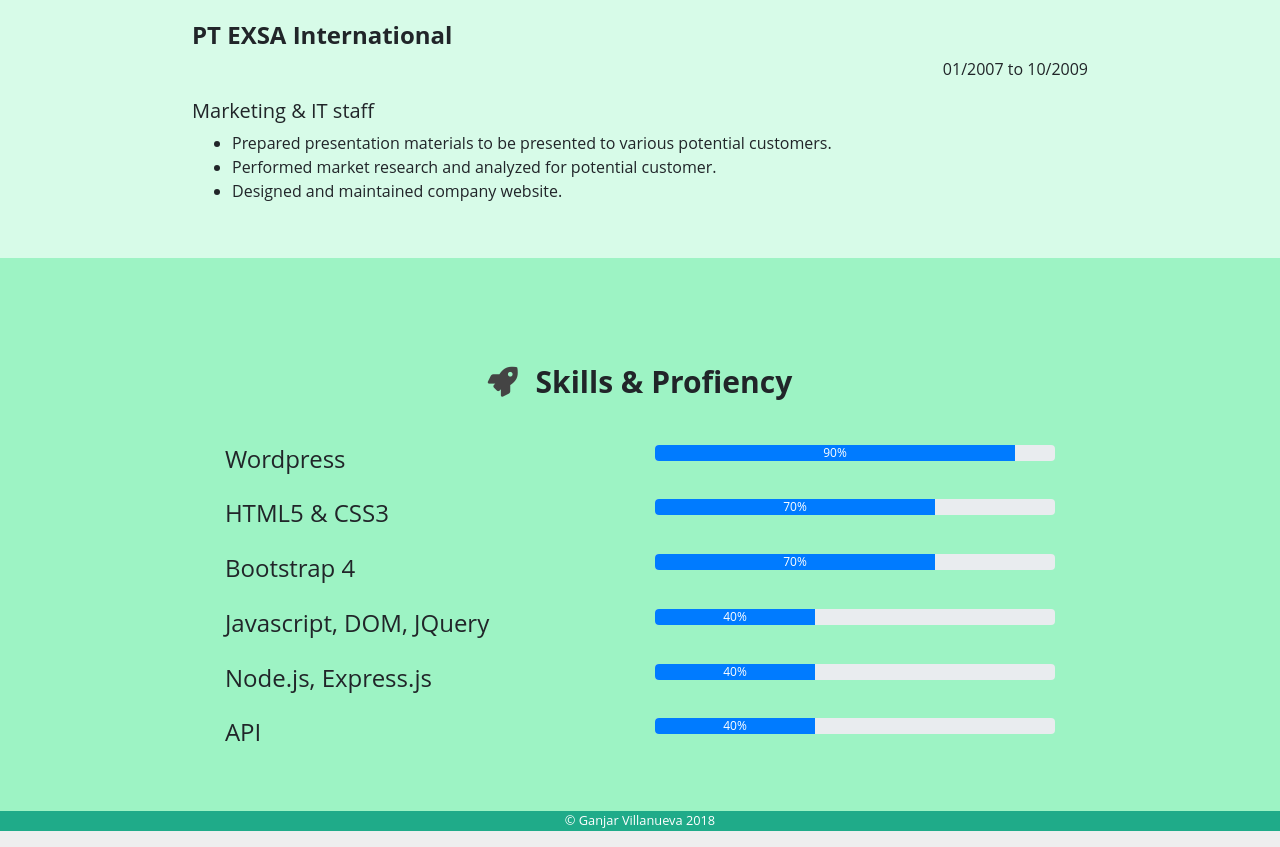
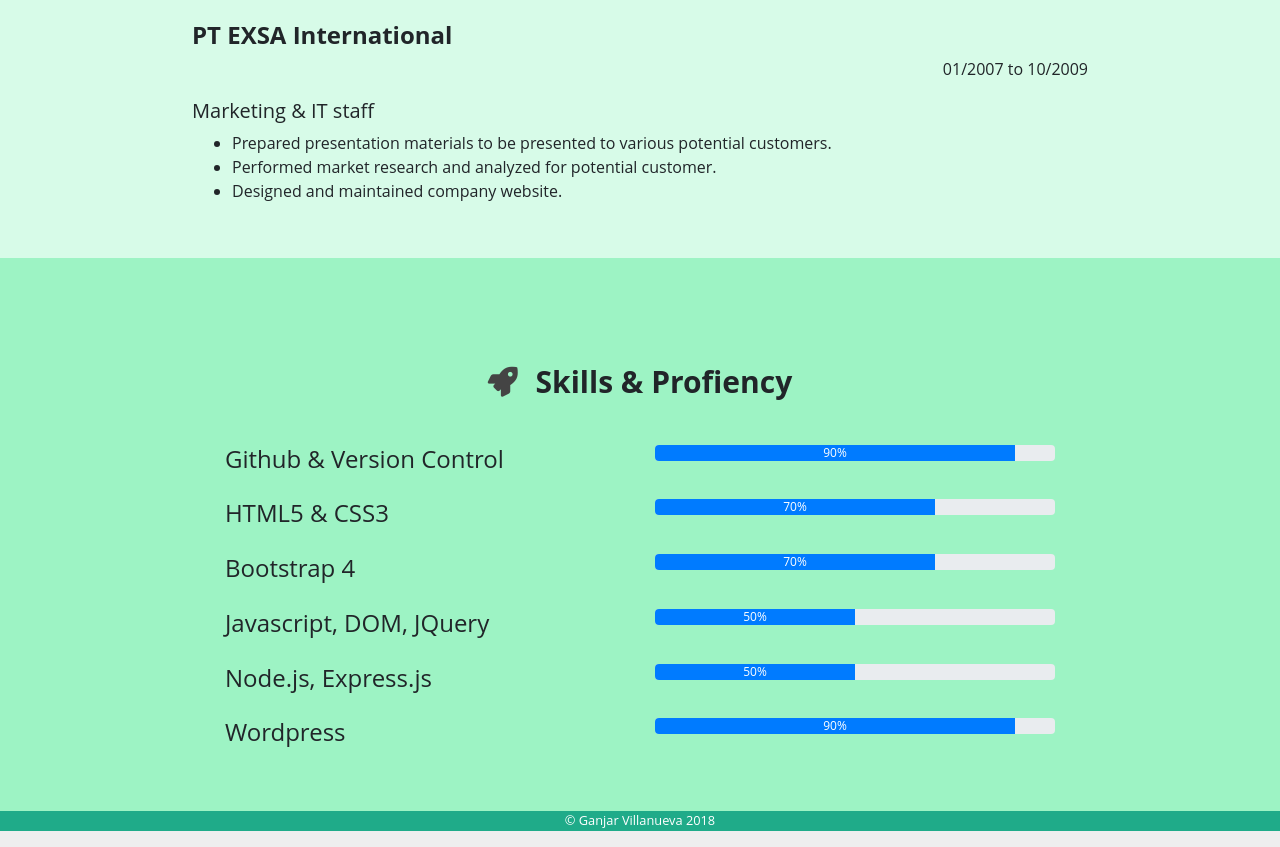
Before and after one commit to syd17/My-CV, a plain HTML site: page index.html in a window 1280 px wide. Shown: the part 3355-4202 px from the top of the page. Drawn offline with nearby package versions, Linux system fonts and the light colour scheme.

Commit message:
update cv

```diff
--- a/index.html
+++ b/index.html
@@ -308,22 +308,9 @@
       <h3 class="exp-h3"><i class="icon fas fa-rocket"></i>Skills & Profiency</h3>
     </div>
     <!-- skill -->
-    <!-- <div class="skillrow row">
-      <div class="col-lg-6">
-        <h4>Github</h4>
-      </div>
-      <div class="col-lg-6">
-        <div class="progress">
-          <div class="progress-bar" role="progressbar" aria-valuenow="90" aria-valuemin="0" aria-valuemax="100" style="width:90%">
-            90%
-          </div>
-        </div>
-      </div>
-    </div> -->
-    <!-- skill -->
     <div class="skillrow row">
       <div class="col-lg-6">
-        <h4>Wordpress</h4>
+        <h4>Github & Version Control</h4>
       </div>
       <div class="col-lg-6">
         <div class="progress">
@@ -366,8 +353,8 @@
       </div>
       <div class="col-lg-6">
         <div class="progress">
-          <div class="progress-bar" role="progressbar" aria-valuenow="40" aria-valuemin="0" aria-valuemax="100" style="width:40%">
-            40%
+          <div class="progress-bar" role="progressbar" aria-valuenow="40" aria-valuemin="0" aria-valuemax="100" style="width:50%">
+            50%
           </div>
         </div>
       </div>
@@ -379,14 +366,14 @@
       </div>
       <div class="col-lg-6">
         <div class="progress">
-          <div class="progress-bar" role="progressbar" aria-valuenow="40" aria-valuemin="0" aria-valuemax="100" style="width:40%">
-            40%
+          <div class="progress-bar" role="progressbar" aria-valuenow="40" aria-valuemin="0" aria-valuemax="100" style="width:50%">
+            50%
           </div>
         </div>
       </div>
     </div>
     <!-- skill -->
-    <div class="skillrow row">
+    <!-- <div class="skillrow row">
       <div class="col-lg-6">
         <h4>API</h4>
       </div>
@@ -397,7 +384,7 @@
           </div>
         </div>
       </div>
-    </div>
+    </div> -->
     <!-- skill -->
     <!-- <div class="skillrow row">
       <div class="col-lg-6">
@@ -412,6 +399,18 @@
       </div>
     </div> -->
     <!-- skill -->
+    <div class="skillrow row">
+      <div class="col-lg-6">
+        <h4>Wordpress</h4>
+      </div>
+      <div class="col-lg-6">
+        <div class="progress">
+          <div class="progress-bar" role="progressbar" aria-valuenow="90" aria-valuemin="0" aria-valuemax="100" style="width:90%">
+            90%
+          </div>
+        </div>
+      </div>
+    </div>
   </section>
 
   <!-- Footer -->
```
